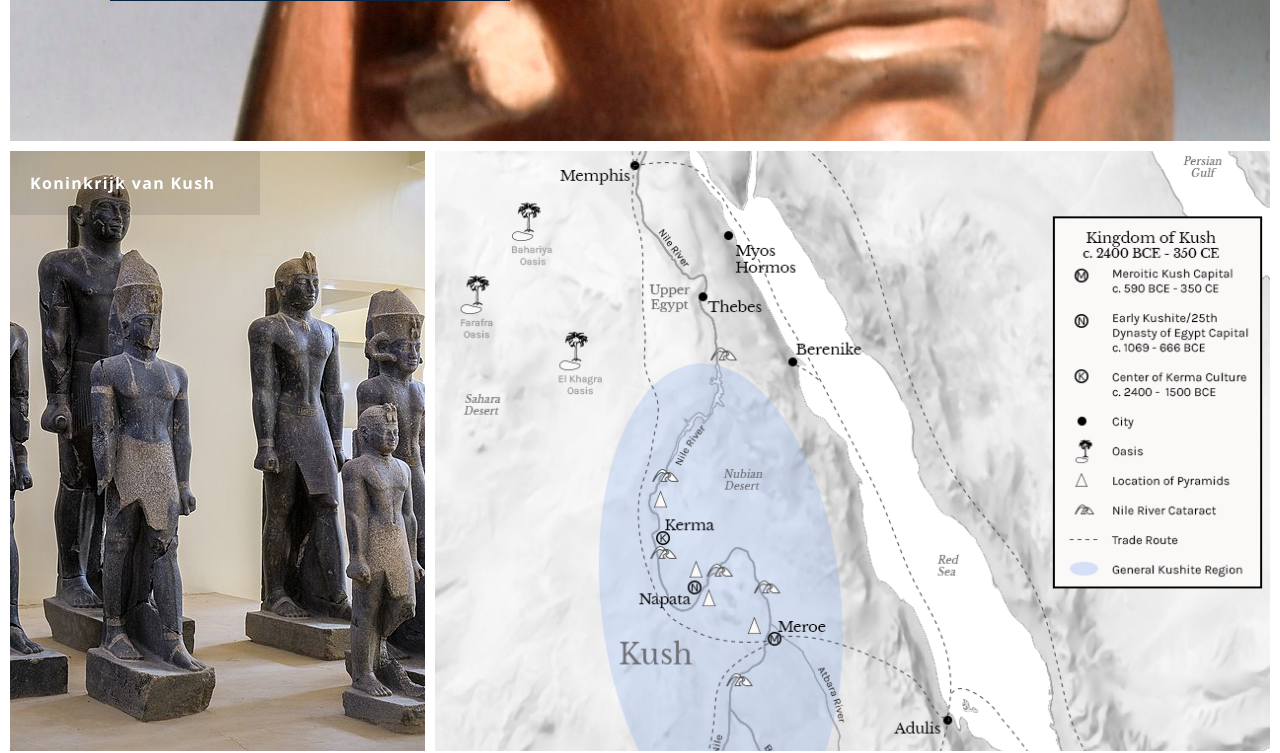
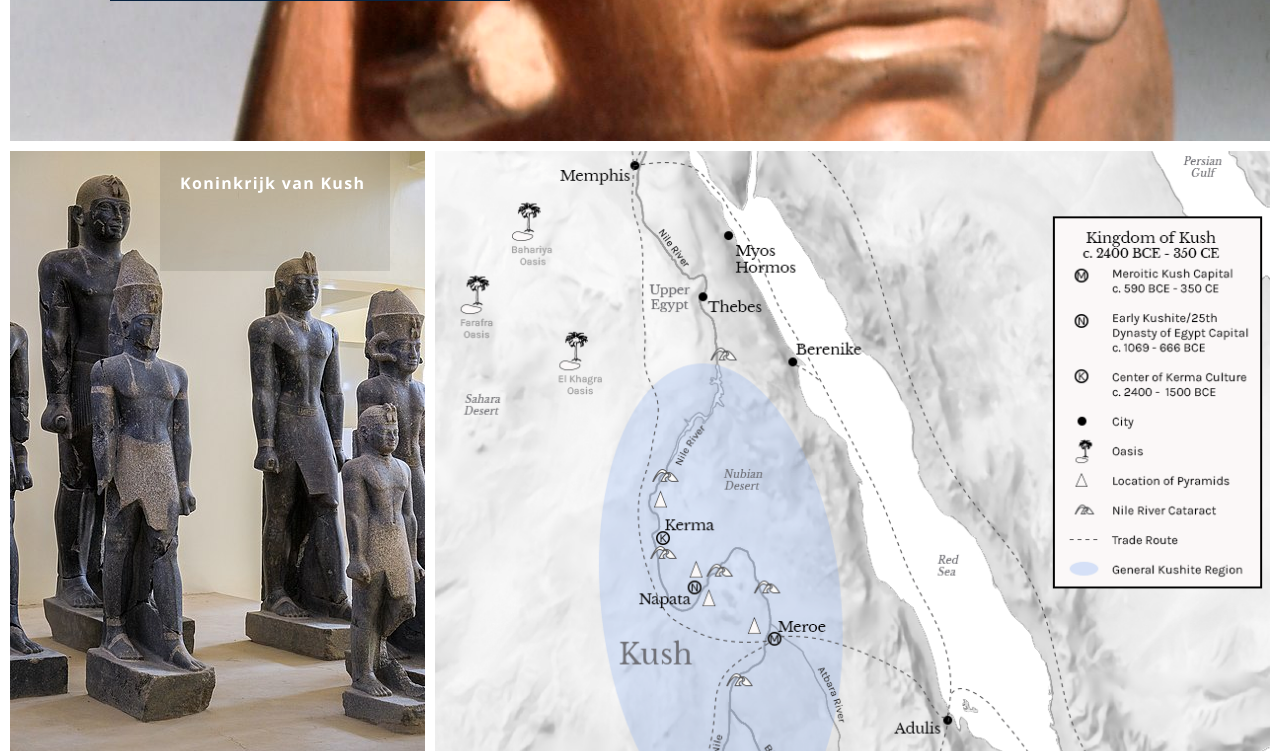
Before and after one commit to MaeMae1234/demo-site-3, a plain HTML site: page index.html in a window 1280 px wide. Shown: the part 3849-4602 px from the top of the page. Drawn offline with nearby package versions, Linux system fonts and the light colour scheme.

Commit message:
Made changes to margin and h4

```diff
--- a/css/style.css
+++ b/css/style.css
@@ -953,7 +953,9 @@ background-image: url(../img/kush-1.jpg);
 .testimonial-image-kush h4{
   /*padding-top: 50px;*/
   margin-top: 0;
-  width: 250px;
+  margin-left: 150px;
+  width: 230px;
+  height: 120px;
   text-align: left;
   position: relative;
   font-size: 16px;
```
